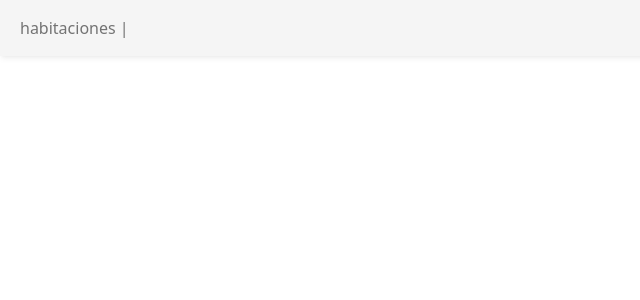
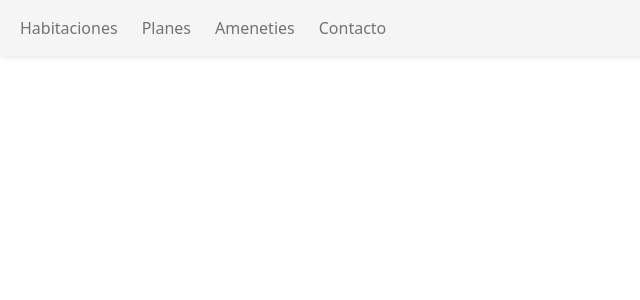
Before and after one commit to IP-Proyectos-y-Soluciones/Reserva-Hotel-App, a React (Vite) app in the folder client/: page / in a window 1280 px wide. Shown: the top 300 px of the page, without its empty margins (0-640 px from the left). Built offline with nearby package versions, Linux system fonts and the light colour scheme.

Commit message:
datos del lado izquierdo de la nav renderizados faltaria rutearlos

```diff
--- a/client/src/components/NavBar/NavBar.jsx
+++ b/client/src/components/NavBar/NavBar.jsx
@@ -26,33 +26,48 @@ const NavBar = () =>{
             </span>
           </button>
 
-          <div className="!visible hidden flex-grow basis[100%] items-center lg:!flex lg:basis-auto"
+          <div
+        className="!visible hidden flex-grow basis-[100%] items-center lg:!flex lg:basis-auto"
         id="navbarSupportedContent1"
-          data-te-collapse-item >
-
-          {/* <a
-          className="flex items-center mt-3 mb-4 mr-2 text-neutral-900 hover:text-neutral-900 focus:text-neutral-900 dark:text-neutral-200 dark:hover:text-neutral-400 dark:focus:text-neutral-400 lg:mb-0 lg:mt-0"
+        data-te-collapse-item>
+        {/* <a className="flex items-center mt-3 mb-4 mr-2 text-neutral-900 hover:text-neutral-900 focus:text-neutral-900 dark:text-neutral-200 dark:hover:text-neutral-400 dark:focus:text-neutral-400 lg:mb-0 lg:mt-0"
           href="#">
           <img
-            src={"https://tecdn.b-cdn.net/img/logo/te-transparent-noshadows.webp"}
+            src="https://tecdn.b-cdn.net/img/logo/te-transparent-noshadows.webp"
             style="height: 15px"
             alt=""
-            loading="lazy"
-            />
+            loading="lazy" />
         </a> */}
-
-            <ul
-              className="flex-col pl-0 mr-auto list-style-none lg:flex-row"
+        <ul className="flex flex-col pl-0 mr-auto list-style-none lg:flex-row"
           data-te-navbar-nav-ref>
+          <li className="mb-4 lg:mb-0 lg:pr-2" data-te-nav-item-ref>
+            <a
+              className="text-neutral-500 hover:text-neutral-700 focus:text-neutral-700 disabled:text-black/30 dark:text-neutral-200 dark:hover:text-neutral-300 dark:focus:text-neutral-300 lg:px-2 [&.active]:text-black/90 dark:[&.active]:text-zinc-400"
+              href="#"
+              data-te-nav-link-ref
+              >Habitaciones</a>
+          </li>
           <li className="mb-4 lg:mb-0 lg:pr-2" data-te-nav-item-ref>
             <a
               className="text-neutral-500 hover:text-neutral-700 focus:text-neutral-700 disabled:text-black/30 dark:text-neutral-200 dark:hover:text-neutral-300 dark:focus:text-neutral-300 lg:px-2 [&.active]:text-black/90 dark:[&.active]:text-neutral-400"
               href="#"
-              data-te-env-nav-link-ref
-              >habitaciones |</a>
-
+              data-te-nav-link-ref
+              >Planes</a>
           </li>
-
+          <li className="mb-4 lg:mb-0 lg:pr-2" data-te-nav-item-ref>
+            <a
+              className="text-neutral-500 hover:text-neutral-700 focus:text-neutral-700 disabled:text-black/30 dark:text-neutral-200 dark:hover:text-neutral-300 dark:focus:text-neutral-300 lg:px-2 [&.active]:text-black/90 dark:[&.active]:text-neutral-400"
+              href="#"
+              data-te-nav-link-ref
+              >Ameneties</a>
+          </li>
+          <li className="mb-4 lg:mb-0 lg:pr-2" data-te-nav-item-ref>
+            <a
+              className="text-neutral-500 hover:text-neutral-700 focus:text-neutral-700 disabled:text-black/30 dark:text-neutral-200 dark:hover:text-neutral-300 dark:focus:text-neutral-300 lg:px-2 [&.active]:text-black/90 dark:[&.active]:text-neutral-400"
+              href="#"
+              data-te-nav-link-ref
+              >Contacto</a>
+          </li>
         </ul>
           </div>
         </div>
```
Lines whose indentation alone changed are shown as unchanged.
